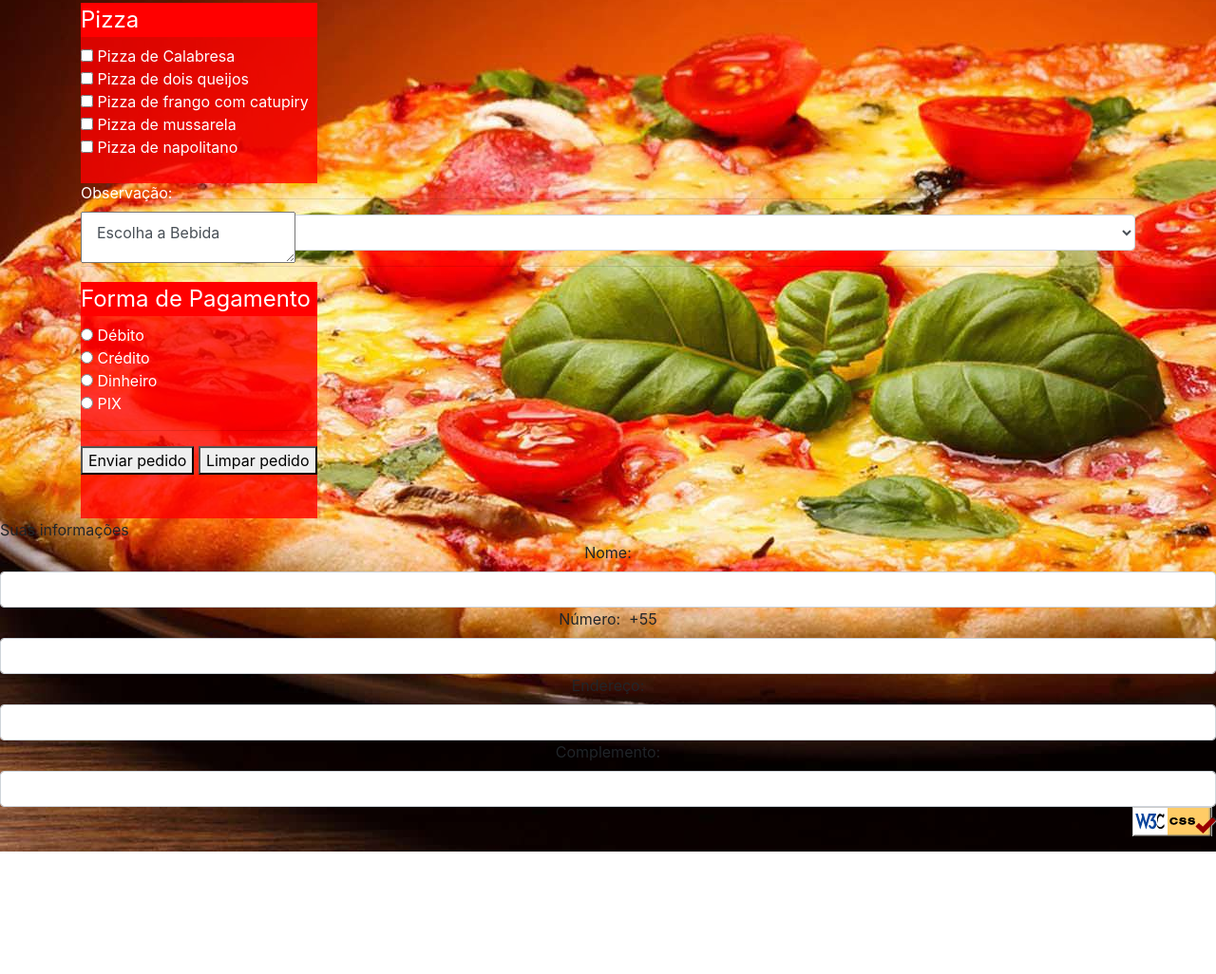
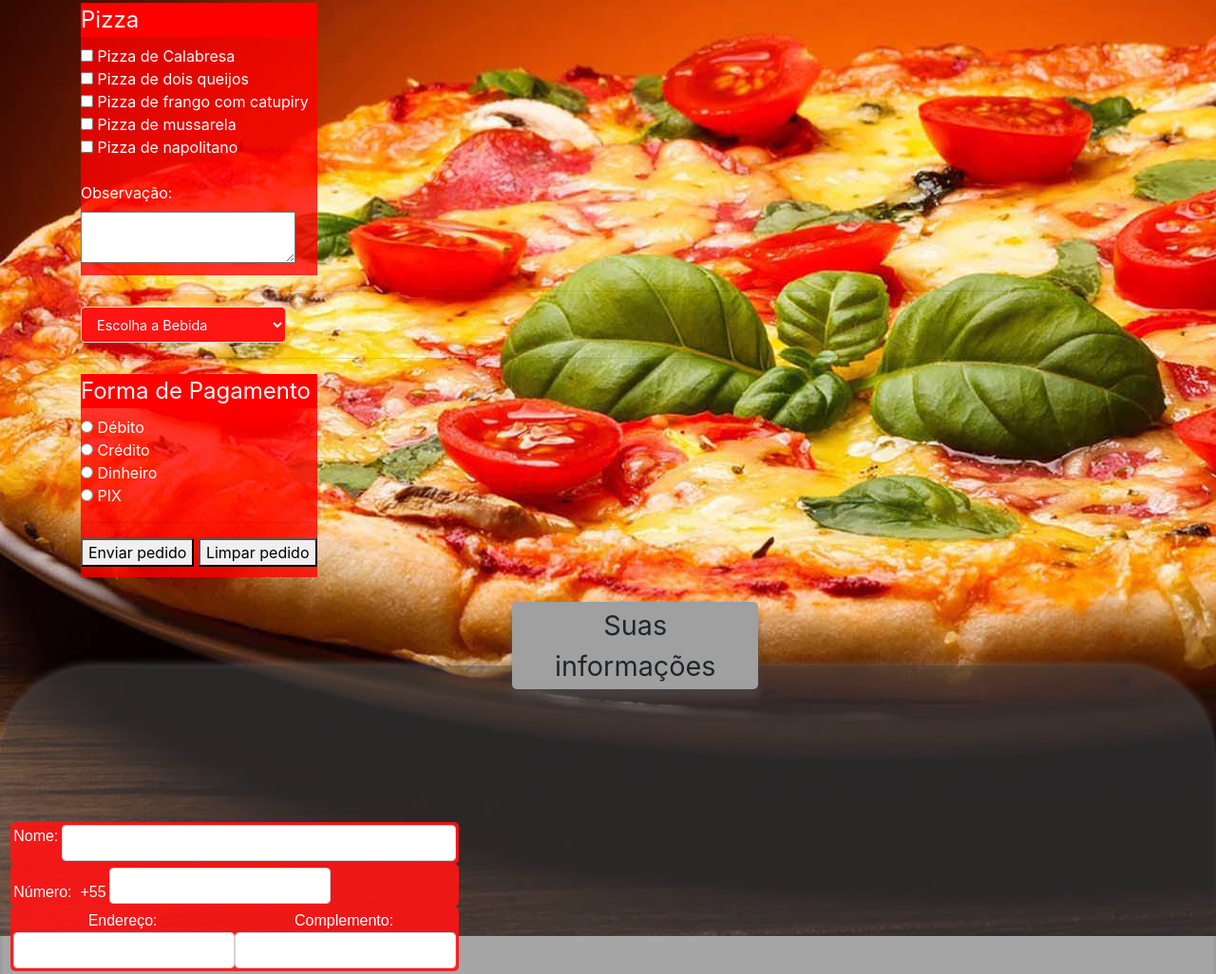
Before and after one commit to joao-brito/joao_otavio, a plain HTML site: page pedido.html in a window 1280 px wide. Shown: the part 214-1240 px from the top of the page at 95% size. Before the commit the page ends 1111 px from the top, so only its background shows below. Drawn offline with nearby package versions, Linux system fonts and the light colour scheme.

Commit message:
Update pizzaria.css

```diff
--- a/css/pizzaria.css
+++ b/css/pizzaria.css
@@ -1,9 +1,8 @@
 
 body {
-  background-image: url('../imagens_pizza/background_pizza.jpg');
-  background-repeat: no-repeat;
-  background-attachment: fixed;
-
+    background-image: url('../imagens_pizza/background_pizza.jpg');
+    background-repeat: no-repeat;
+    background-attachment: fixed;
 }
 
 h3 {
@@ -13,11 +12,10 @@ h3 {
     text-align: center;
     letter-spacing: 5px;
     font-variant: small-caps;
-
 }
 
 h2 {
-    font-weight:lighter;
+    font-weight: lighter;
 }
 
 table {
@@ -27,7 +25,6 @@ table {
     font-weight: normal;
 }
 
-
 .titulo {
     color: rgb(255, 255, 255);
     font-size: 50px;
@@ -36,38 +33,37 @@ table {
     font-family: Arial, Helvetica, sans-serif;
 }
 
-.localizacao{
+.localizacao {
     color: yellow;
     font-family: Arial, Helvetica, sans-serif;
-    font-weight:  normal;
-    text-align: left ;
+    font-weight: normal;
+    text-align: left;
     letter-spacing: 5px;
 }
 
 .formpizza {
     color: white;
     width: 249px;
-    height: 190px;
+    height: 287px;
 }
+
 .formpag {
     color: white;
-
     width: 249px;
-    height: 249px;
+    height: 214px;
 }
 
 .sobre {
     color: rgb(255, 255, 255);
     font-size: 20px;
     font-family: Arial, Helvetica, sans-serif;
-
 }
 
 .nos {
     color: yellow;
     font-family: Arial, Helvetica, sans-serif;
-    font-weight:  normal;
-    text-align: left ;
+    font-weight: normal;
+    text-align: left;
     letter-spacing: 5px;
 }
 
@@ -76,7 +72,7 @@ table {
     color: rgb(255, 255, 255);
     font-size: 20px;
     font-family: Arial, Helvetica, sans-serif;
-    text-align: center ;
+    text-align: center;
 }
 
 .endereço {
@@ -84,23 +80,163 @@ table {
     color: rgb(255, 255, 255);
     font-size: 20px;
     font-family: Arial, Helvetica, sans-serif;
-    text-align: center ;
+    text-align: center;
 }
 
 .solid {
     border-style: solid;
     border-color: black;
-
 }
 
-.linha{
+.linha {
     color: black;
 }
 
-#btpedido{
+#btpedido {
     text-align: center;
 }
 
-.vcss{
+.vcss {
     text-align: right;
 }
+
+
+
+
+
+
+.infos {
+    text-align: center;
+}
+
+.warnContent {
+    font-size: 1em;
+}
+
+.warnTitle {
+    color: darkred;
+    text-decoration: underline;
+    font-size: 1.2em;
+}
+
+.warning {
+    display: flex;
+    flex-direction: column;
+    padding: 0.7em;
+    border-style: dotted;
+    border-radius: 5px;
+    border-color: #a1a1a1;
+    background-color: #ffffff;
+    box-shadow: 0px 0px 10px #bebebe;
+}
+
+.divider {
+    height: 95%;
+    width: 0.1em;
+    box-shadow: 0px 0px 10px #bebebe;
+    background-color: #a1a
+}
+
+.subInfoDiv {
+    display: flex;
+    align-items: flex-end;
+    justify-content: flex-start;
+}
+
+.subInfoDiv label {
+    margin-bottom: 0em;
+}
+
+.personalInfoDiv {
+    font-size: 1em;
+    display: flex;
+    width: 100%;
+    color: #ffffff;
+    padding: 0.2em;
+    border-radius: 5px;
+    background-color: #ff1414e7;
+    font-family: Arial, Helvetica, sans-serif;
+}
+
+.personalInfoDiv label {
+    margin-bottom: 0em;
+    margin-right: 0.2em;
+}
+
+.personalInfo {
+    width: 100%;
+    height: 60vh;
+    padding: 01em 0.5em 0.5em 0.5em;
+    display: flex;
+    align-items: center;
+    justify-content: space-between;
+    border-style: solid;
+    border-radius: 5px;
+    border-color: rgba(78, 78, 78, 0.1);
+    box-shadow: 0px 0px 10px #8383839c;
+    background-color: rgba(78, 78, 78, 0.502);
+}
+
+.infoSubtitle {
+    position: relative;
+    left: calc(50% - (7em / 2));
+    top: 0.9em;
+    display: flex;
+    align-items: center;
+    justify-content: center;
+    border-style: solid;
+    border-radius: 5px;
+    border-color: rgba(160, 160, 160, 0.5);
+    box-shadow: 0px 10px 10px #4b4b4b9c;
+    background-color: rgba(160, 160, 160);
+    font-size: 1.8em;
+    width: 9em;
+    padding: 0em 0.4em;
+}
+
+.subInfoDiv {
+    display: flex;
+    align-items: flex-end;
+    justify-content: flex-start;
+}
+
+.subInfoDiv label {
+    margin-bottom: 0em;
+}
+
+.dividerd {
+    height: 95%;
+    width: 0.1em;
+    box-shadow: 0px 0px 10px #bebebe;
+    background-color: #a1a1a1;
+}
+
+.selectDiv select {
+    background-color: #ff1414;
+    color: #ffffff;
+    font-size: 0.9em;
+    width: 15em;
+}
+
+.selectDiv select:focus {
+    border-color: rgb(255, 81, 0);
+    outline: 0;
+    box-shadow: 0 0 0 0.2rem rgb(255 81 0 / 25%);
+}
+
+.personalInfo {
+    width: 100%;
+    height: 60vh;
+
+    padding: 01em 0.5em 0.5em 0.5em;
+
+    display: flex;
+    align-items: center;
+    justify-content: space-between;
+
+    border-style: solid;
+    border-radius: 100px;
+    border-color: rgba(78, 78, 78, 0.1);
+    box-shadow: 0px 0px 10px #8383839c;
+    background-color: rgba(78, 78, 78, 0.502);
+}
```
